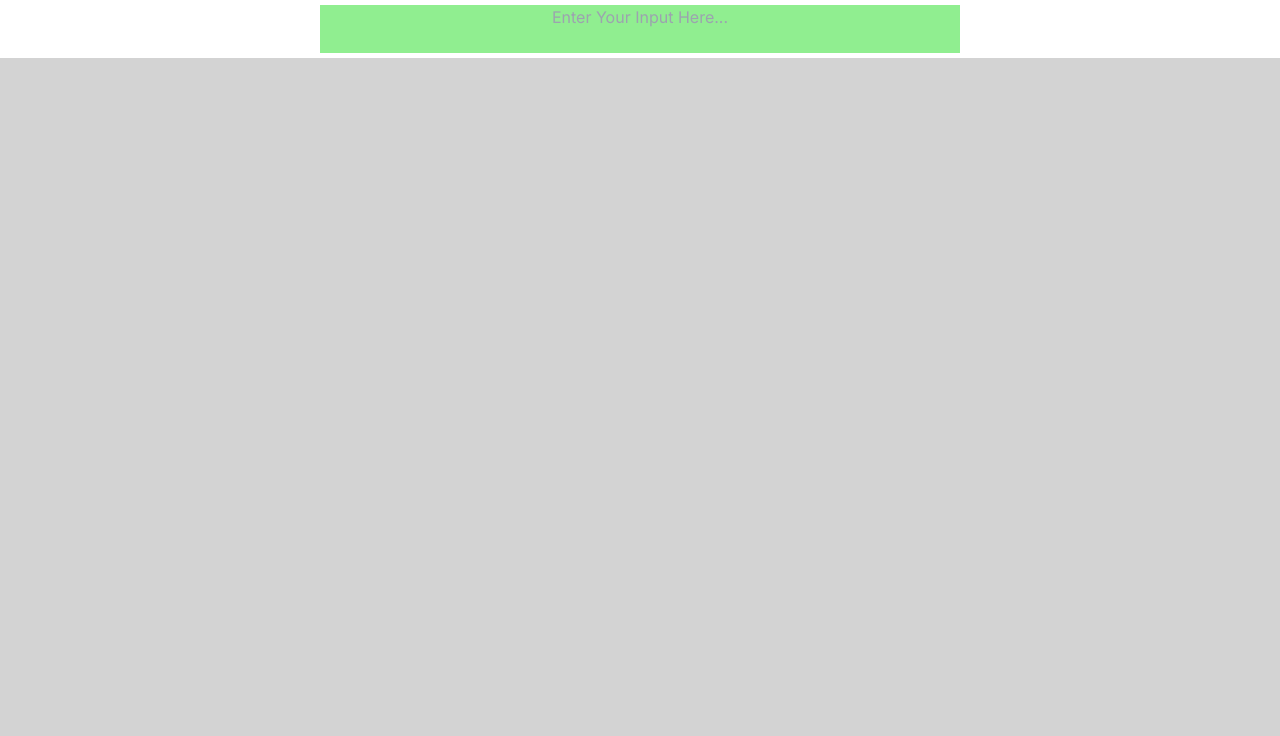
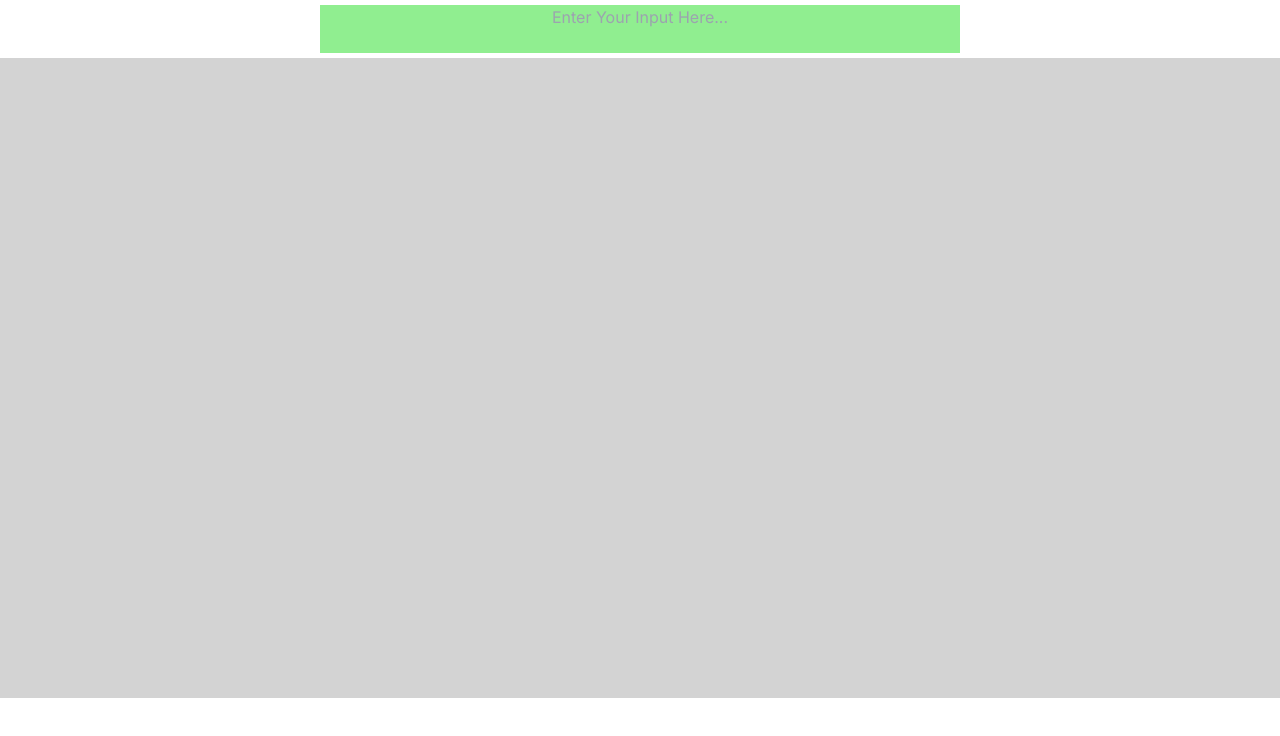
Before and after one commit to rkg1007/tree-visualizer, a Next.js app: page / in a window 1280 px wide. Shown: the top 736 px of the page. Built offline with nearby package versions, Linux system fonts and the light colour scheme.

Commit message:
fixed bug

```diff
--- a/src/app/page.tsx
+++ b/src/app/page.tsx
@@ -11,6 +11,8 @@ export default function Home() {
   const handleInput = (e: ChangeEvent<HTMLTextAreaElement>) => {
     const input = e.target.value;
     if (isValidInput(input) && canvas.current) {
+      canvas.current.height = window.innerHeight;
+      canvas.current.width = window.innerWidth;
       const context = canvas.current.getContext("2d");
       drawTree(context, input);
     }
@@ -30,8 +32,6 @@ export default function Home() {
       <canvas
         ref={canvas}
         className="canvas"
-        height={window.innerHeight}
-        width={window.innerWidth}
       ></canvas>
     </div>
   );
```
